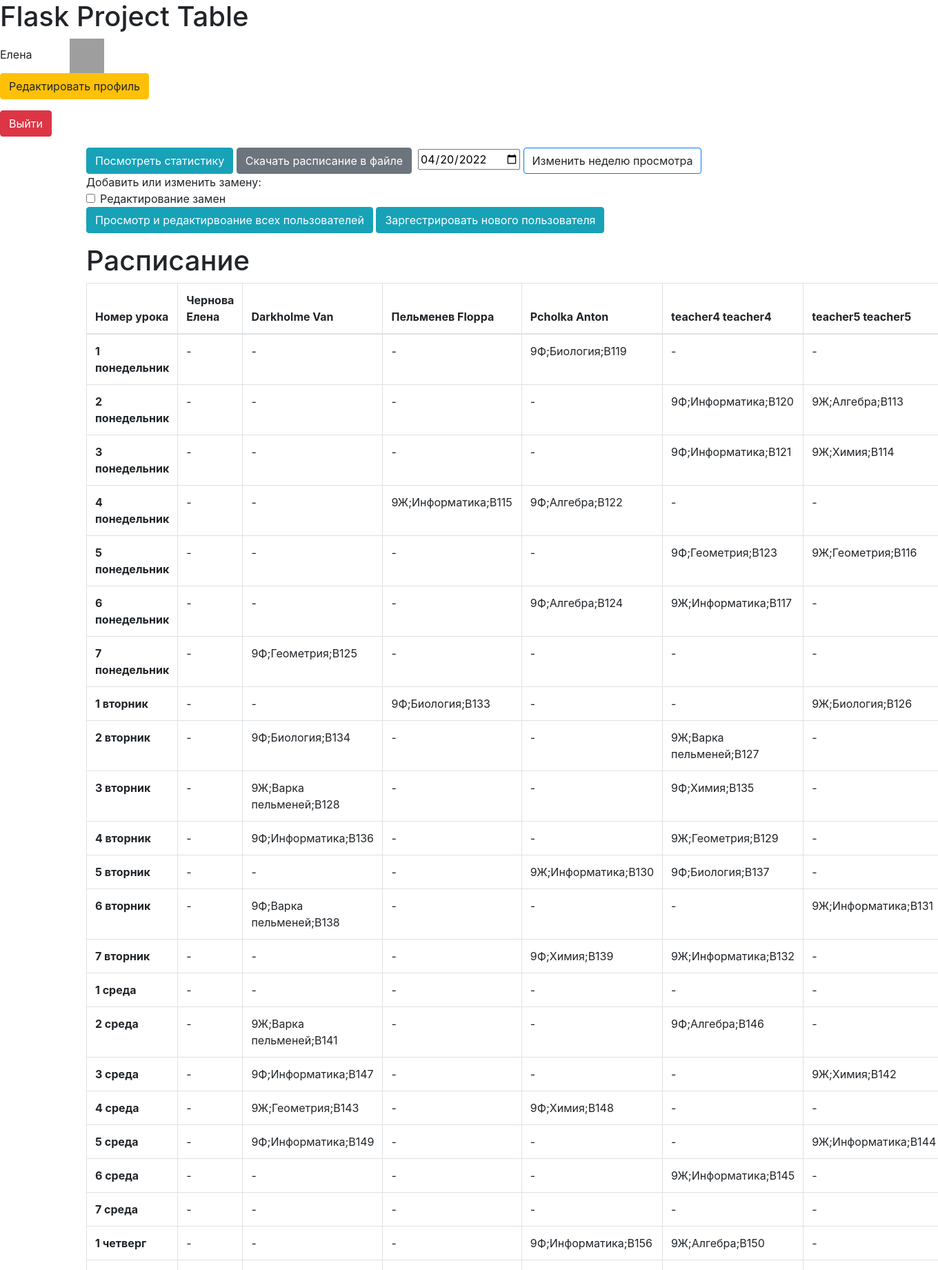
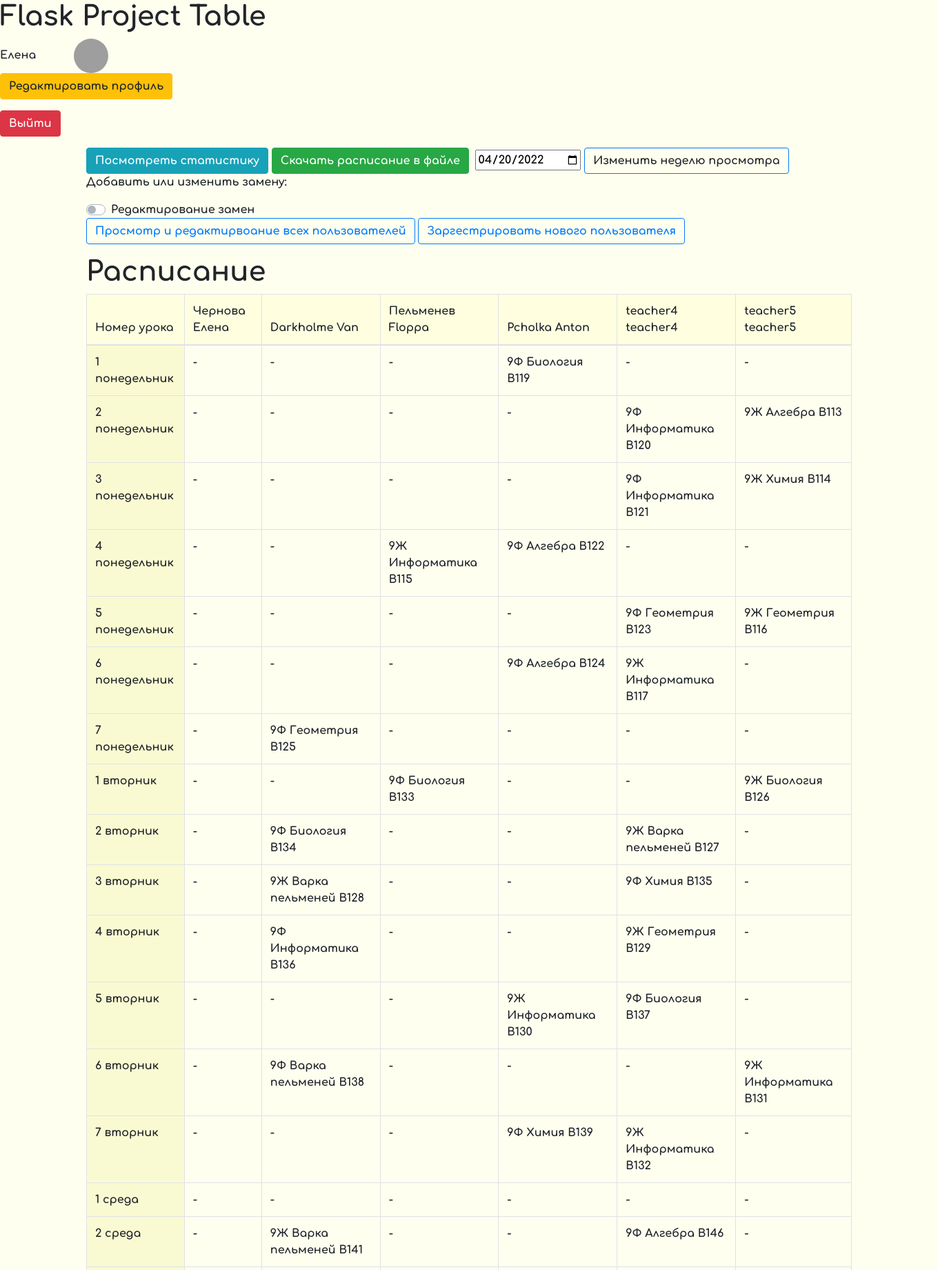
Before and after one commit to Anton-beep/flaskProjectTable, a Flask app: page / in a window 1360 px wide. Shown: the top 1841 px of the page at 69% size. Run offline with Flask 2, Linux system fonts and the light colour scheme; a user stored in the database is signed in; data comes from the database, SQL or seed files in the repository; both versions use the stored data as it was after the commit; some libraries are stand-ins or nearby versions; grey boxes are pictures that could not be loaded.

Commit message:
some style

```diff
--- a/app.py
+++ b/app.py
@@ -75,37 +75,39 @@ def base():
                 else:
                     # lesson
                     edit_write_lesson(data, form)
-        elif request.method == 'POST' and user.access_level == 3:
+        elif request.method == 'POST':
             data = request.json
-            if data['message'] == 'delete lesson':
-                teacher = db_sess.query(User).filter(
-                    User.name == data['teacher'].split()[1],
-                    User.surname == data['teacher'].split()[0]).first()
-                time_db = convert_table_text_to_time(data['time'])
-                lesson_to_del = db_sess.query(Lesson).filter(
-                    and_(Lesson.time == time_db, Lesson.teacher == teacher.id)).first()
-                if lesson_to_del:
-                    db_sess.delete(lesson_to_del)
-                    db_sess.commit()
-            elif data['message'] == 'delete replacement':
-                teacher = db_sess.query(User).filter(
-                    User.name == data['teacher'].split()[1],
-                    User.surname == data['teacher'].split()[0]).first()
-                time_db = convert_table_text_to_time(data['time'])
-                lessons_time = list(db_sess.query(Lesson).filter(Lesson.time == time_db))
-
-                for lesson in lessons_time:
-                    rep_to_del = db_sess.query(Replacement).filter(
-                        and_(Replacement.lesson == lesson.id,
-                             Replacement.teacher == teacher.id)).first()
-                    if rep_to_del:
-                        db_sess.delete(rep_to_del)
-                        db_sess.commit()
-                        break
-            elif data['message'] == 'new week':
+            if data['message'] == 'new week':
                 NOW_DAY = datetime.datetime.strptime(data['day'], '%Y-%m-%d')
                 TABLE_WEEK = get_week_from_day(NOW_DAY)
                 NOW_DAY = NOW_DAY.strftime('%Y-%m-%d')
+            else:
+                if user.access_level == 3:
+                    if data['message'] == 'delete lesson':
+                        teacher = db_sess.query(User).filter(
+                            User.name == data['teacher'].split()[1],
+                            User.surname == data['teacher'].split()[0]).first()
+                        time_db = convert_table_text_to_time(data['time'])
+                        lesson_to_del = db_sess.query(Lesson).filter(
+                            and_(Lesson.time == time_db, Lesson.teacher == teacher.id)).first()
+                        if lesson_to_del:
+                            db_sess.delete(lesson_to_del)
+                            db_sess.commit()
+                    elif data['message'] == 'delete replacement':
+                        teacher = db_sess.query(User).filter(
+                            User.name == data['teacher'].split()[1],
+                            User.surname == data['teacher'].split()[0]).first()
+                        time_db = convert_table_text_to_time(data['time'])
+                        lessons_time = list(db_sess.query(Lesson).filter(Lesson.time == time_db))
+
+                        for lesson in lessons_time:
+                            rep_to_del = db_sess.query(Replacement).filter(
+                                and_(Replacement.lesson == lesson.id,
+                                     Replacement.teacher == teacher.id)).first()
+                            if rep_to_del:
+                                db_sess.delete(rep_to_del)
+                                db_sess.commit()
+                                break
 
             post_hnd = datetime.datetime.now()
 
--- a/data/get_table_data_from_db.py
+++ b/data/get_table_data_from_db.py
@@ -136,8 +136,8 @@ def table_data_for_admin(week):
                             break
                 if rep and rep_in_week(rep.start_date, rep.end_date, week[0], week[1]):
                     new_row += [('replacementText',
-                                 f'ЗАМЕНА;{rep.grade};'
-                                 f'{rep.topic};{rep.cabinet};')]
+                                 f'ЗАМЕНА {rep.grade} '
+                                 f'{rep.topic} {rep.cabinet}')]
                 else:
                     if len(lessons_iter) > 0:
                         flag_lesson = True
@@ -149,7 +149,7 @@ def table_data_for_admin(week):
                                 break
                         if flag_lesson:
                             new_row += [
-                                f'{lessons_iter[0].grade};{lessons_iter[0].topic};'
+                                f'{lessons_iter[0].grade} {lessons_iter[0].topic} '
                                 f'{lessons_iter[0].cabinet}']
                     else:
                         new_row += ['-']
--- a/static/css/style.css
+++ b/static/css/style.css
@@ -19,8 +19,55 @@ table {
     width: 600px;
 }
 
-.replacementText {
+body {
+    background-color: #fffff0;
+}
+.userImg {
+    border-radius:50%;
+}
+
+* {
+    font-family: 'Comfortaa', cursive;
+}
+
+.textFont {
+    font-family: 'Comfortaa', cursive;
+}
+
+.textFont.Bold {
+    font-weight: bold;
+}
+
+.textFont.SuperBold {
+    font-weight: 900;
+}
+
+.textFont.Bold.BackYel {
+    background-color: LightYellow;
+}
+
+.textFont.Bold.BackGold {
+    background-color: LightGoldenRodYellow;
+}
+
+.cellText {
+    font-family: 'Comfortaa', cursive;
+}
+
+.cellText:hover {
+    background-color: LightGrey;
+}
+
+.btn {
+    font-family: 'Comfortaa', cursive;
+}
+
+.cellText.replacementText {
     background-color: orange;
+}
+
+.cellText.replacementText:hover {
+    background-color: OrangeRed;
 }
 
 .hide_element {
--- a/templates/base.html
+++ b/templates/base.html
@@ -10,6 +10,10 @@
     <title>{{ title }}</title>
     <link rel="stylesheet" type="text/css"
           href="{{ url_for('static', filename='css/style.css') }}"/>
+    <link rel="preconnect" href="https://fonts.googleapis.com">
+    <link rel="preconnect" href="https://fonts.gstatic.com" crossorigin>
+    <link href="https://fonts.googleapis.com/css2?family=Comfortaa:wght@700&display=swap"
+          rel="stylesheet">
 </head>
 <body>
 <script src="https://code.jquery.com/jquery-3.3.1.slim.min.js"
@@ -21,12 +25,12 @@
 <script src="https://cdn.jsdelivr.net/npm/popper.js@1.14.7/dist/umd/popper.min.js"
         integrity="sha384-UO2eT0CpHqdSJQ6hJty5KVphtPhzWj9WO1clHTMGa3JDZwrnQq4sF86dIHNDz0W1"
         crossorigin="anonymous"></script>
-<h1>Flask Project Table</h1>
+<h1 class="textFont SuperBold">Flask Project Table</h1>
 <nav>
     {% if current_user.is_authenticated %}
-        {{ current_user.name }}
-        <img style="margin-left: 50px;" src="{{ current_user.image }}" alt="А где" width=50
-             height=50>
+        <div class="textFont">{{ current_user.name }}
+            <img class="userImg" style="margin-left: 50px;" src="{{ current_user.image }}"
+                 alt="А где" width=50 height=50>
             <p>
                 <a class="btn btn-warning" href="/user_edit/{{ current_user.id }}">Редактировать
                     профиль</a>
@@ -34,6 +38,7 @@
             <p>
                 <a class="btn btn-danger" href="/logout">Выйти</a>
             </p>
+        </div>
     {% else %}
         <p>
             <a class="btn btn-success" href="/token">Войти</a>
--- a/templates/show_table.html
+++ b/templates/show_table.html
@@ -62,7 +62,7 @@
         <p>
             <script src="/static/js/edit_table.js"></script>
             <a class="btn btn-info" href="/statistic">Посмотреть статистику</a>
-            <a class="btn btn-secondary" href="/download_table">Скачать расписание в файле
+            <a class="btn btn-success" href="/download_table">Скачать расписание в файле
             </a>
             <label for="set_date"></label>
             <input type="date" id="set_date" name="trip-start" value="{{ now_day }}">
@@ -72,16 +72,16 @@
             <br>
             {% if current_user.access_level == 3 %}
                 <a>Добавить или изменить замену:</a>
-                <a class="form-check">
-                    <input class="form-check-input" type="checkbox" id="flexCheckDefault"
+                <div class="custom-control custom-switch">
+                    <input class="custom-control-input" type="checkbox" id="flexCheckDefault"
                            onclick="edit_flag_replacement(this)">
-                    <label class="form-check-label" for="flexCheckDefault" id="submit_button">
+                    <label class="custom-control-label" for="flexCheckDefault" id="submit_button">
                         Редактирование замен</label>
-                </a>
-                <a class="btn btn-info" href="/users">Просмотр и редактирвоание всех
+                </div>
+                <a class="btn btn-outline-primary" href="/users">Просмотр и редактирвоание всех
                     пользователей
                 </a>
-                <a class="btn btn-info" href="/register">Заргестрировать нового
+                <a class="btn btn-outline-primary" href="/register">Заргестрировать нового
                     пользователя
                 </a>
             {% endif %}
@@ -91,7 +91,7 @@
             <thead>
             <tr>
                 {% for text in header %}
-                    <th scope="col" id="header_{{ loop.index }}">{{ text }}</th>
+                    <th class="textFont Bold BackYel" scope="col" id="header_{{ loop.index }}">{{ text }}</th>
                 {% endfor %}
             </tr>
             </thead>
@@ -102,14 +102,14 @@
                 <tr>
                     {% for text in row %}
                         {% if loop.index == 1 %}
-                            <th scope="row" id="row_{{ row_count }}">{{ text }}</th>
+                            <th class="textFont Bold BackGold" scope="row" id="row_{{ row_count }}">{{ text }}</th>
                         {% else %}
                             {% if text[0] == 'replacementText' %}
-                                <td class="replacementText"
+                                <td class="cellText replacementText"
                                     onclick="edit_cell(this);"
                                     id="{{ loop.index }}_{{ row_count }}">{{ text[1] }}</td>
                             {% else %}
-                                <td onclick="edit_cell(this);"
+                                <td class="cellText" onclick="edit_cell(this);"
                                     id="{{ loop.index }}_{{ row_count }}">{{ text }}</td>
                             {% endif %}
                         {% endif %}
```
Also changed, not shown: static/js/edit_table.js (+6 -6 lines), db/timetable.db. Lines whose indentation alone changed are shown as unchanged.
